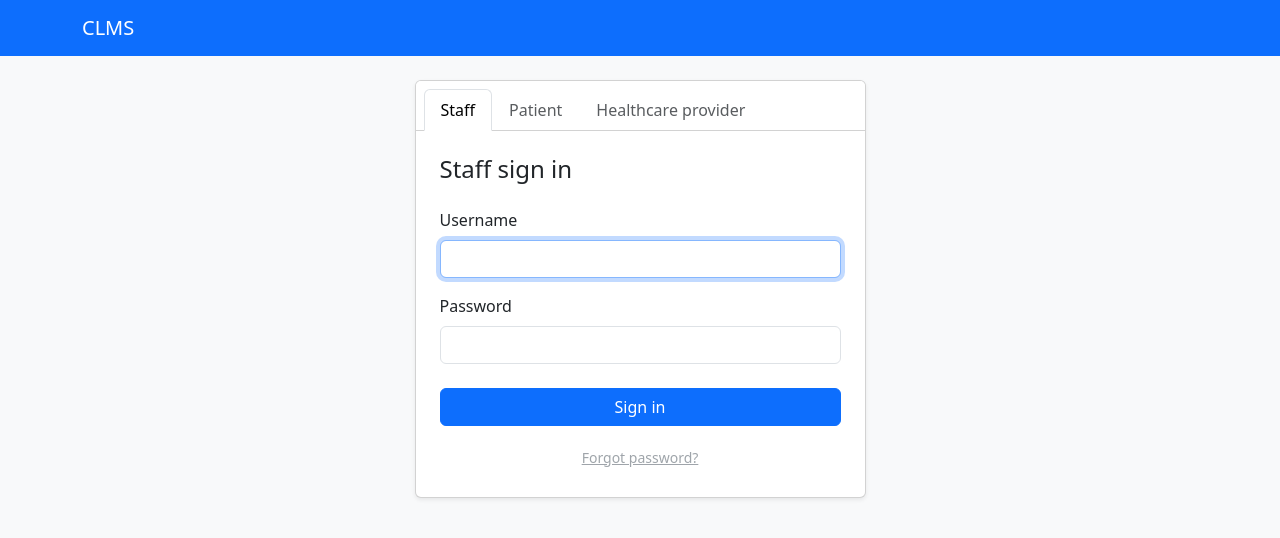
After one commit to PeytonNagle/clinical-lab-mgmt-team1, a Django app: page /accounts/login/ in a window 1280 px wide. The commit adds this page. Shown: the top 538 px of the page. Run offline with Django 5.2, Linux system fonts and the light colour scheme.

Commit message:
Add staff login and logout pages

```diff
--- a/config/settings.py
+++ b/config/settings.py
@@ -127,5 +127,6 @@ STATIC_URL = 'static/'
 DEFAULT_AUTO_FIELD = 'django.db.models.BigAutoField'
 
 AUTH_USER_MODEL = "core.User"
-LOGIN_URL = "/accounts/login/"
+LOGIN_URL = "login"
 LOGIN_REDIRECT_URL = "home"
+LOGOUT_REDIRECT_URL = "login"
--- /dev/null
+++ b/core/forms.py
@@ -0,0 +1,13 @@
+from django import forms
+from django.contrib.auth.forms import AuthenticationForm
+
+from .models import STAFF_ROLES
+
+
+class StaffLoginForm(AuthenticationForm):
+    def confirm_login_allowed(self, user):
+        super().confirm_login_allowed(user)
+        if user.role not in STAFF_ROLES:
+            raise forms.ValidationError(
+                f"{user.get_role_display()} accounts can't sign in here.", code="wrong_portal"
+            )
--- a/core/urls.py
+++ b/core/urls.py
@@ -1,8 +1,16 @@
+from django.contrib.auth.views import LoginView
 from django.urls import path
 
 from . import views
+from .forms import StaffLoginForm
 
 urlpatterns = [
     path("", views.home, name="home"),
     path("home/<str:role>/", views.role_home, name="role_home"),
+    path(
+        "accounts/login/",
+        LoginView.as_view(authentication_form=StaffLoginForm, redirect_authenticated_user=True),
+        name="login",
+    ),
+    path("accounts/logout/", views.StaffLogoutView.as_view(), name="logout"),
 ]
--- a/templates/base.html
+++ b/templates/base.html
@@ -7,14 +7,21 @@
     <link rel="stylesheet" href="https://cdn.jsdelivr.net/npm/bootstrap@5.3.8/dist/css/bootstrap.min.css"
           integrity="sha384-sRIl4kxILFvY47J16cr9ZwB07vP4J8+LH7qKQnuqkuIAvNWLzeN8tE5YBujZqJLB" crossorigin="anonymous">
 </head>
-<body>
+<body class="bg-body-tertiary">
     <nav class="navbar navbar-dark bg-primary mb-4">
         <div class="container">
             <span class="navbar-brand">CLMS</span>
             {% if user.is_authenticated %}
-                <span class="navbar-text">
-                    {{ user.get_full_name|default:user.username }} &middot; {{ user.get_role_display }}
-                </span>
+                <div class="d-flex align-items-center gap-2">
+                    <span class="navbar-text me-2">
+                        {{ user.get_full_name|default:user.username }} &middot; {{ user.get_role_display }}
+                    </span>
+                    {% include "partials/not_implemented.html" with label="Change password" class="btn btn-sm btn-outline-light" %}
+                    <form method="post" action="{% url 'logout' %}" class="m-0">
+                        {% csrf_token %}
+                        <button type="submit" class="btn btn-sm btn-light">Log out</button>
+                    </form>
+                </div>
             {% endif %}
         </div>
     </nav>
@@ -33,5 +40,8 @@
 
     <script src="https://cdn.jsdelivr.net/npm/bootstrap@5.3.8/dist/js/bootstrap.bundle.min.js"
             integrity="sha384-FKyoEForCGlyvwx9Hj09JcYn3nv7wiPVlz7YYwJrWVcXK/BmnVDxM+D2scQbITxI" crossorigin="anonymous"></script>
+    <script>
+        document.querySelectorAll('[data-bs-toggle="tooltip"]').forEach((el) => new bootstrap.Tooltip(el));
+    </script>
 </body>
 </html>
--- /dev/null
+++ b/templates/partials/not_implemented.html
@@ -0,0 +1,7 @@
+{% comment %}
+Greyed-out control for a feature that isn't built yet. The wrapper shows the hint, since disabled buttons ignore hover.
+Usage: {% include "partials/not_implemented.html" with label="Export" class="btn btn-secondary" %}
+{% endcomment %}
+<span class="d-inline-block" tabindex="0" data-bs-toggle="tooltip" data-bs-title="Not implemented yet">
+    <button type="button" class="{{ class|default:'btn btn-link' }}" disabled>{{ label }}</button>
+</span>
--- /dev/null
+++ b/templates/registration/login.html
@@ -0,0 +1,49 @@
+{% extends "base.html" %}
+
+{% block title %}Sign in | CLMS{% endblock %}
+
+{% block content %}
+<div class="row justify-content-center">
+    <div class="col-sm-10 col-md-7 col-lg-5">
+        <div class="card shadow-sm">
+            <div class="card-header bg-body">
+                <ul class="nav nav-tabs card-header-tabs">
+                    <li class="nav-item"><span class="nav-link active">Staff</span></li>
+                    <li class="nav-item">{% include "partials/not_implemented.html" with label="Patient" class="nav-link" %}</li>
+                    <li class="nav-item">{% include "partials/not_implemented.html" with label="Healthcare provider" class="nav-link" %}</li>
+                </ul>
+            </div>
+            <div class="card-body p-4">
+                <h1 class="h4 mb-4">Staff sign in</h1>
+
+                {% for error in form.non_field_errors %}
+                    <div class="alert alert-danger" role="alert">{{ error }}</div>
+                {% endfor %}
+
+                <form method="post">
+                    {% csrf_token %}
+                    <input type="hidden" name="next" value="{{ next }}">
+
+                    <div class="mb-3">
+                        <label class="form-label" for="{{ form.username.id_for_label }}">Username</label>
+                        <input class="form-control" type="text" name="{{ form.username.html_name }}"
+                               id="{{ form.username.id_for_label }}" value="{{ form.username.value|default:'' }}"
+                               autocomplete="username" autofocus required>
+                    </div>
+                    <div class="mb-4">
+                        <label class="form-label" for="{{ form.password.id_for_label }}">Password</label>
+                        <input class="form-control" type="password" name="{{ form.password.html_name }}"
+                               id="{{ form.password.id_for_label }}" autocomplete="current-password" required>
+                    </div>
+
+                    <button type="submit" class="btn btn-primary w-100">Sign in</button>
+                </form>
+
+                <div class="text-center mt-3">
+                    {% include "partials/not_implemented.html" with label="Forgot password?" class="btn btn-link btn-sm" %}
+                </div>
+            </div>
+        </div>
+    </div>
+</div>
+{% endblock %}
```
Also changed, not shown: core/models.py (+10 -0 lines), core/tests.py (+22 -0 lines), core/views.py (+13 -12 lines), README.md.
